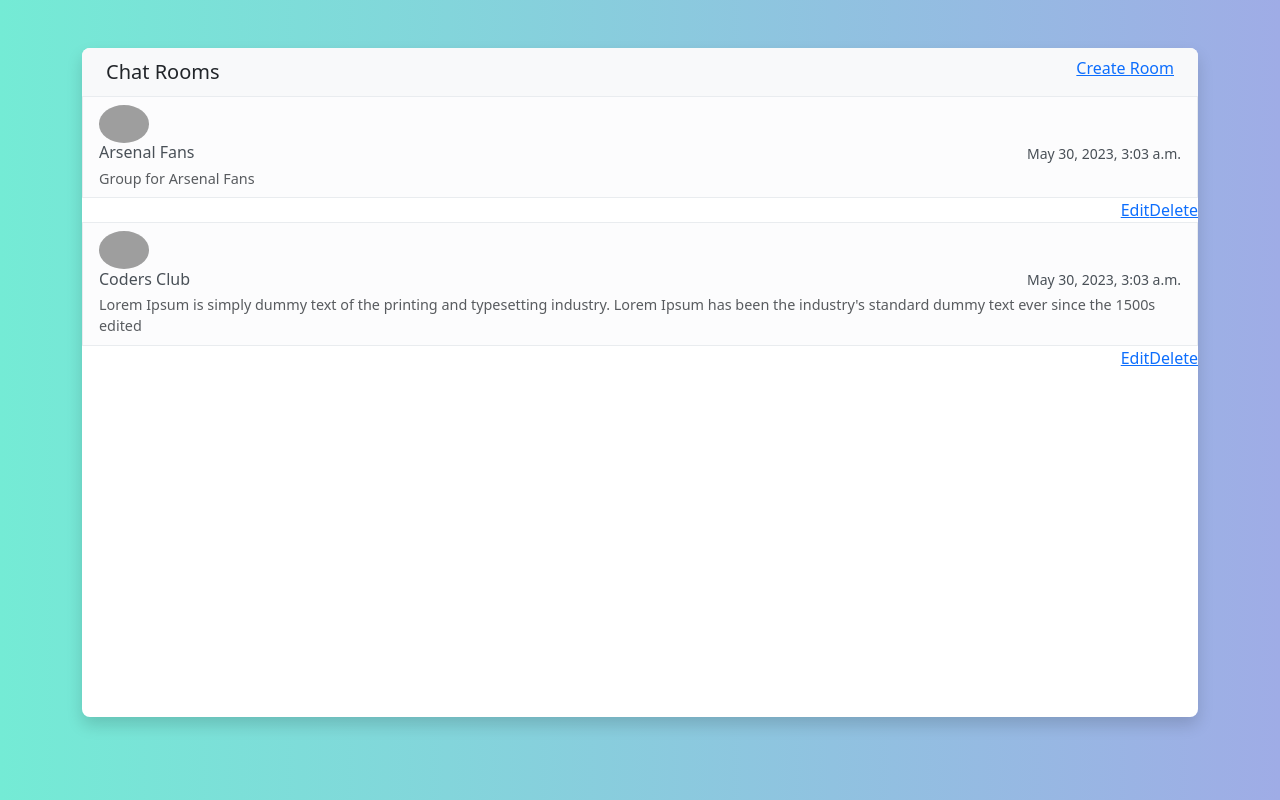
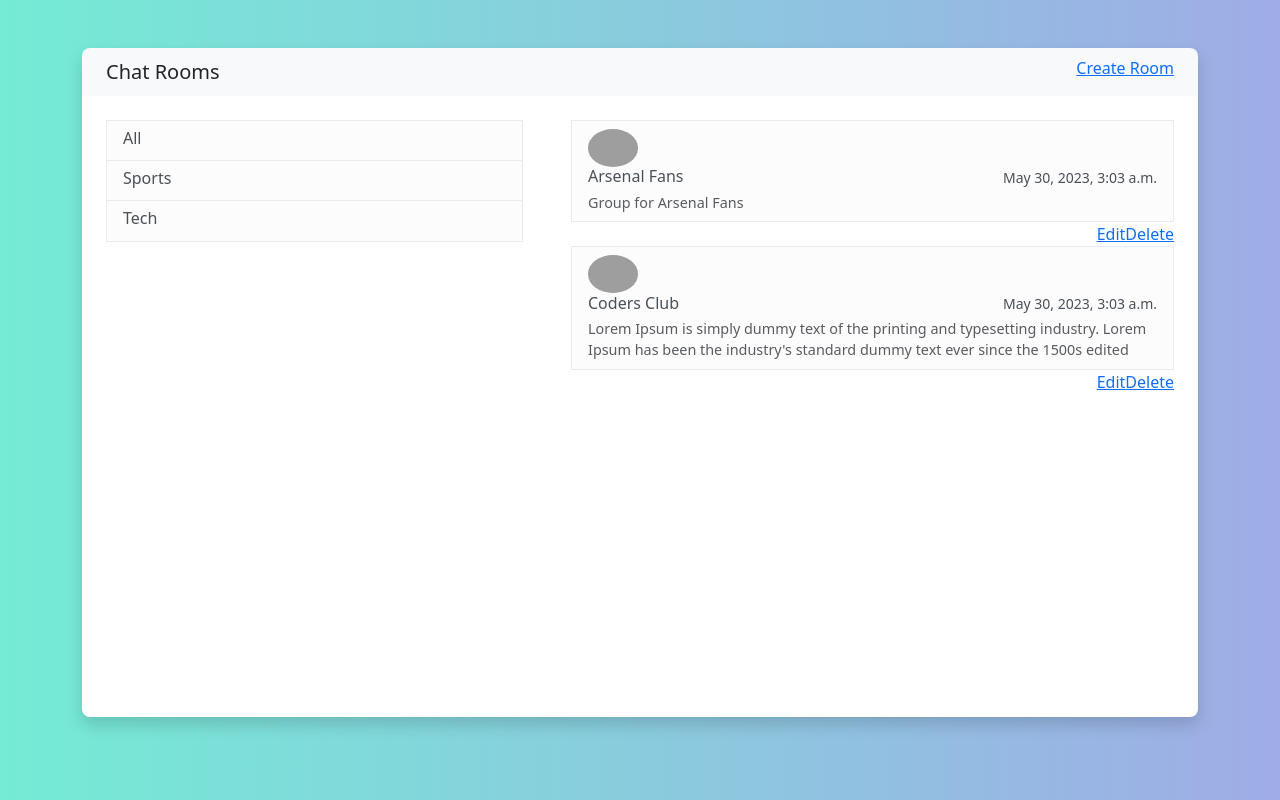
Before and after one commit to phemmyadot/chatroom, a Django app: page / in a window 1280 px wide. Run offline with Django 4.2, Linux system fonts and the light colour scheme; data comes from the database, SQL or seed files in the repository; both versions use the stored data as it was after the commit; grey boxes are pictures that could not be loaded.

Commit message:
topics and rooms

```diff
--- a/base/admin.py
+++ b/base/admin.py
@@ -2,7 +2,8 @@ from django.contrib import admin
 
 # Register your models here.
 
-from .models import Room, Message
+from .models import Room, Topic, Message
 
 admin.site.register(Room)
+admin.site.register(Topic)
 admin.site.register(Message)
--- a/base/models.py
+++ b/base/models.py
@@ -3,9 +3,19 @@ from django.contrib.auth.models import User
 
 # Create your models here.
 
+class Topic(models.Model):
+    name = models.CharField(max_length=200)
+    # updatedBy = models.CharField(max_length=200)
+    updatedAt = models.DateTimeField(auto_now=True)
+    # createdBy = models.CharField(max_length=200)
+    createdAt = models.DateTimeField(auto_now_add=True)
+
+    def __str__(self):
+        return self.name
 
 class Room(models.Model):
     host = models.ForeignKey(User, on_delete=models.CASCADE, null=True)
+    topic = models.ForeignKey(Topic, on_delete=models.SET_NULL, null=True)
     name = models.CharField(max_length=200)
     description = models.TextField(null=True, blank=True)
     # members =
--- a/base/templates/base/home.html
+++ b/base/templates/base/home.html
@@ -1,14 +1,45 @@
 {% extends 'main.html' %} {% block content %}
-<div class="px-0 h-100">
-  <div class="bg-white h-100">
-    <div
-      class="bg-gray px-4 py-2 bg-light d-flex justify-content-between">
-      <p class="h5 mb-0 py-1">Chat Rooms</p>
-      <a href="{% url 'create-room' %}">Create Room</a>
+<div
+  class="bg-gray px-4 py-2 bg-light d-flex justify-content-between">
+  <p class="h5 mb-0 py-1">Chat Rooms</p>
+  <a href="{% url 'create-room' %}">Create Room</a>
+</div>
+<div class="px-0 h-100 d-flex">
+  <div class="bg-white h-100 col-5">
+    <div class="messages-box px-4">
+      <div class="list-group rounded-0 py-4">
+        <a
+          href="{% url 'home' %}"
+          class="list-group-item list-group-item-action list-group-item-light rounded-0">
+          <div class="medi">
+            <div class="media-body ml-4">
+              <div
+                class="d-flex align-items-center justify-content-between mb-1">
+                <h6 class="mb-0">All</h6>
+              </div>
+            </div>
+          </div>
+        </a>
+        {% for topic in topics %}
+        <a
+          href="{% url 'home' %}?q={{topic.name}}"
+          class="list-group-item list-group-item-action list-group-item-light rounded-0">
+          <div class="medi">
+            <div class="media-body ml-4">
+              <div
+                class="d-flex align-items-center justify-content-between mb-1">
+                <h6 class="mb-0">{{topic.name}}</h6>
+              </div>
+            </div>
+          </div>
+        </a>
+        {% endfor %}
+      </div>
     </div>
-
-    <div class="messages-box">
-      <div class="list-group rounded-0">
+  </div>
+  <div class="col-7 px-0 h-100 bg-white">
+    <div class="messages-box px-4">
+      <div class="list-group rounded-0 py-4">
         {% for room in rooms %}
         <a
           href="{% url 'room' room.id %}"
@@ -42,7 +73,4 @@
     </div>
   </div>
 </div>
-<div class="col-7 px-0 h-100">
-  {% block chatContent %} {% endblock %}
-</div>
 {% endblock %}
--- a/base/views.py
+++ b/base/views.py
@@ -1,10 +1,12 @@
 from django.shortcuts import render, redirect
-from .models import Room
+from .models import Room, Topic
 from .forms import RoomForm
 
 def home(request):
-    rooms = Room.objects.all()
-    context = {'rooms': rooms}
+    q = request.GET.get('q') if request.GET.get('q') != None else ''
+    rooms = Room.objects.filter(topic__name__icontains = q)
+    topics = Topic.objects.all()
+    context = {'rooms': rooms, 'topics': topics}
     return render(request, 'base/home.html', context)
 
 def room(request, pk):
--- a/static/style.css
+++ b/static/style.css
@@ -34,7 +34,7 @@ body {
 
 .messages-box,
 .chat-box {
-  height: 100%;
+  height: 95%;
   overflow-y: scroll;
 }
 
```
Also changed, not shown: base/migrations/0005_topic.py (added), base/migrations/0006_room_topic.py (added), db.sqlite3.
